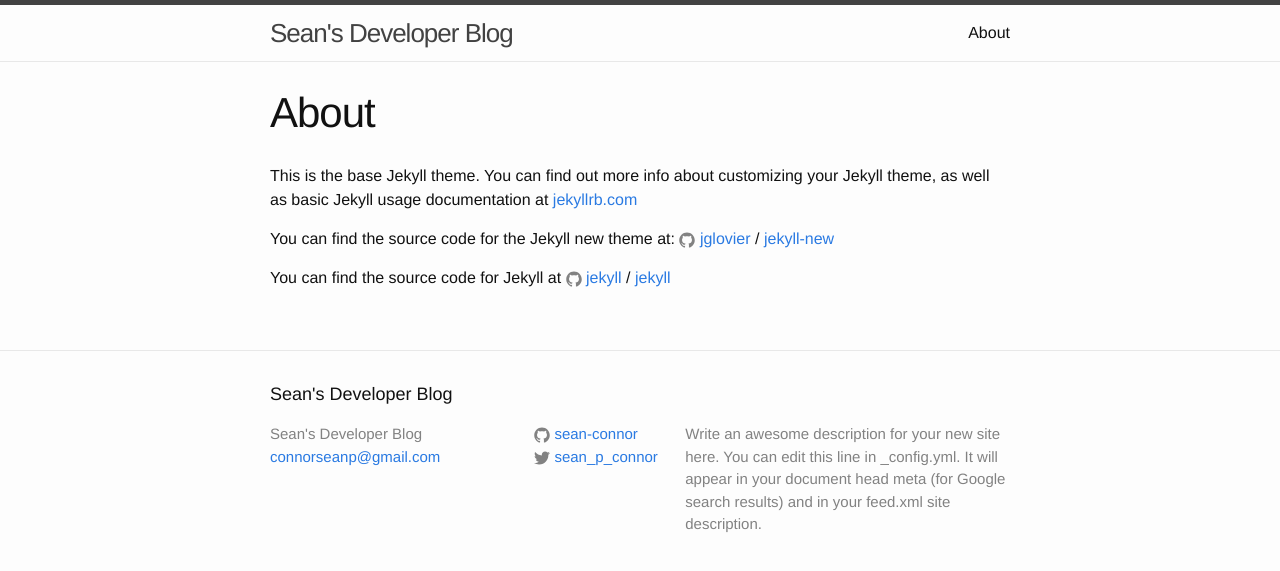
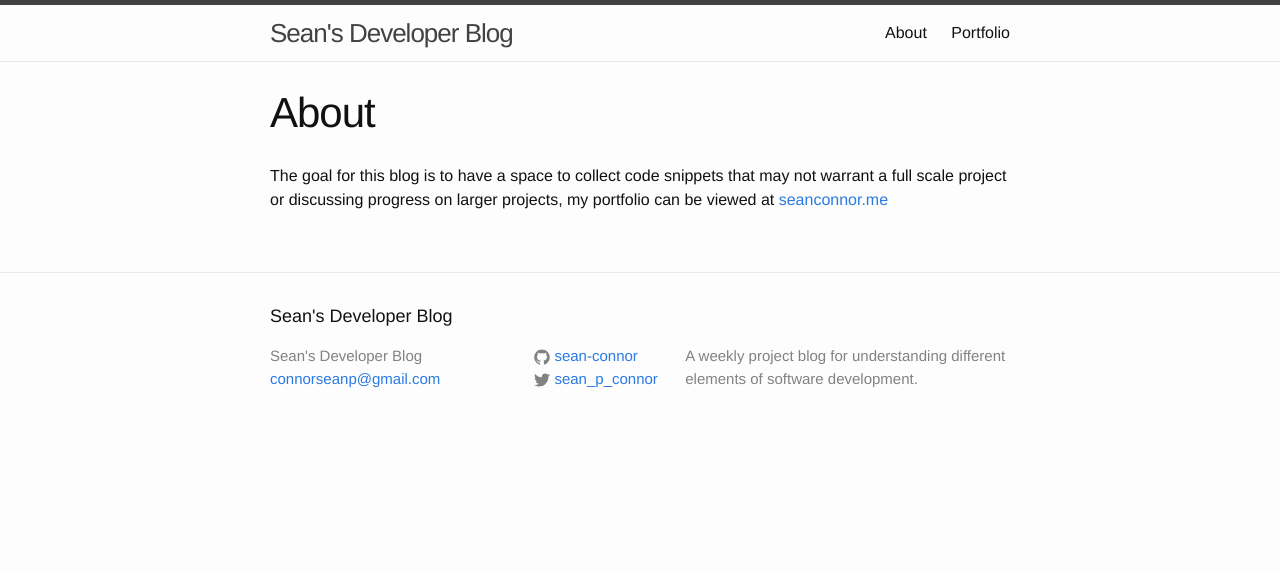
Before and after one commit to sean-connor/blog, a Jekyll site: the page built from about.md, in a window 1280 px wide. Shown: the top 571 px of the page. Built offline with Jekyll 4.4.1, drawn with Linux system fonts in a browser that asks for light colours.

Commit message:
reformat blog

```diff
--- a/_config.yml
+++ b/_config.yml
@@ -9,9 +9,7 @@
 title: Sean's Developer Blog
 email: connorseanp@gmail.com
 description: > # this means to ignore newlines until "baseurl:"
-  Write an awesome description for your new site here. You can edit this
-  line in _config.yml. It will appear in your document head meta (for
-  Google search results) and in your feed.xml site description.
+  A weekly project blog for understanding different elements of software development.
 baseurl: "/blog" # the subpath of your site, e.g. /blog
 url: "https://sean-connor.github.io" # the base hostname & protocol for your site
 twitter_username: sean_p_connor
--- a/_includes/header.html
+++ b/_includes/header.html
@@ -12,7 +12,9 @@
           <path fill="#424242" d="M18,13.516C18,14.335,17.335,15,16.516,15H1.484C0.665,15,0,14.335,0,13.516l0,0 c0-0.82,0.665-1.484,1.484-1.484h15.031C17.335,12.031,18,12.696,18,13.516L18,13.516z"/>
         </svg>
       </a>
-
+      <div class="trigger">
+        <a class="site-title" href="http://seanconnor.me" target="_blank"/>
+      </div>
       <div class="trigger">
         {% for my_page in site.pages %}
           {% if my_page.title %}
--- a/about.md
+++ b/about.md
@@ -4,12 +4,4 @@ title: About
 permalink: /about/
 ---
 
-This is the base Jekyll theme. You can find out more info about customizing your Jekyll theme, as well as basic Jekyll usage documentation at [jekyllrb.com](http://jekyllrb.com/)
-
-You can find the source code for the Jekyll new theme at:
-{% include icon-github.html username="jglovier" %} /
-[jekyll-new](https://github.com/jglovier/jekyll-new)
-
-You can find the source code for Jekyll at
-{% include icon-github.html username="jekyll" %} /
-[jekyll](https://github.com/jekyll/jekyll)
+The goal for this blog is to have a space to collect code snippets that may not warrant a full scale project or discussing progress on larger projects, my portfolio can be viewed at [seanconnor.me](http://seanconnor.me/)
```
Also changed, not shown: porfolio.md (added, +5 -0 lines).
